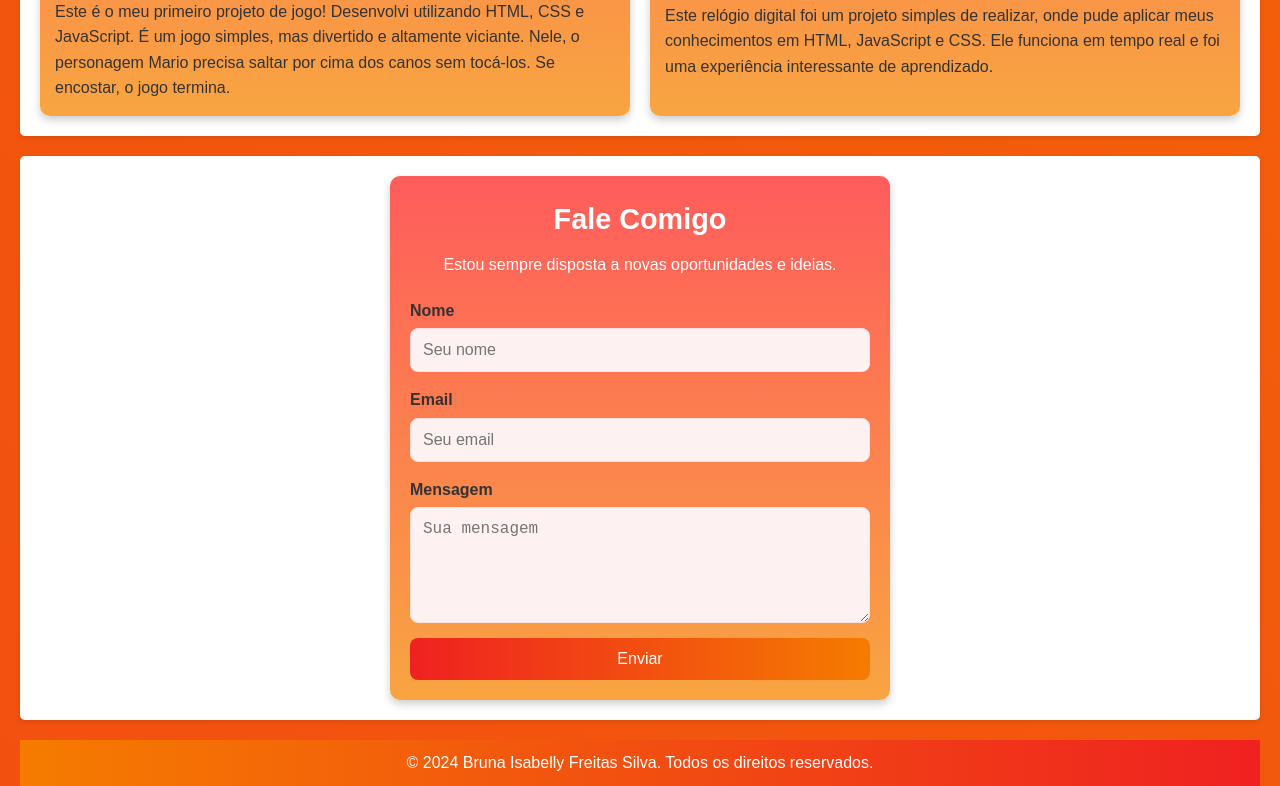
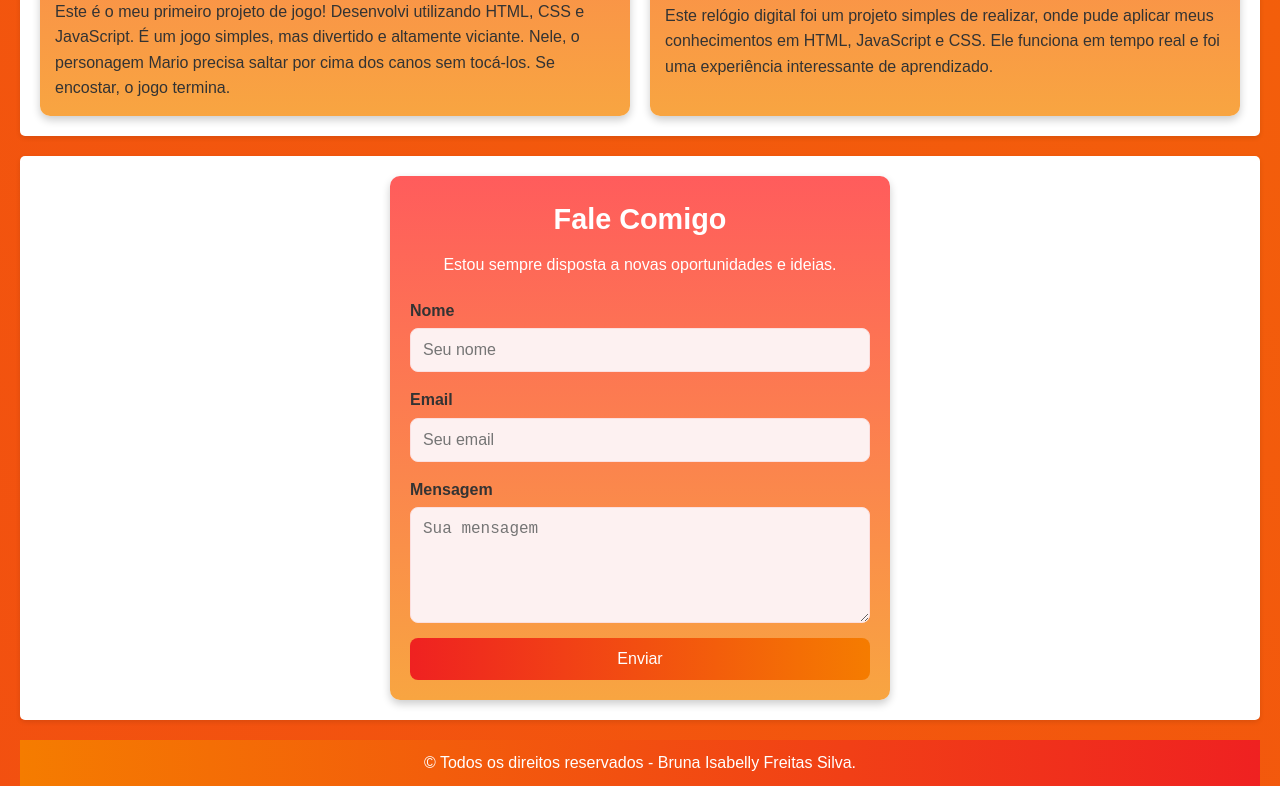
Before and after one commit to BrunaFreitas-Dev/meu-portfolio, a plain HTML site: page index.html in a window 1280 px wide. Shown: the part 1286-2072 px from the top of the page. Drawn offline with Linux system fonts and the light colour scheme.

Commit message:
Update index.html

```diff
--- a/index.html
+++ b/index.html
@@ -95,7 +95,7 @@
 
     <!-- Rodapé do site -->
     <footer>
-        <p>&copy; 2024 Bruna Isabelly Freitas Silva. Todos os direitos reservados.</p>
+        <p>&copy; Todos os direitos reservados - Bruna Isabelly Freitas Silva.</p>
     </footer>
 
     <!-- Link para o arquivo JavaScript -->
```
